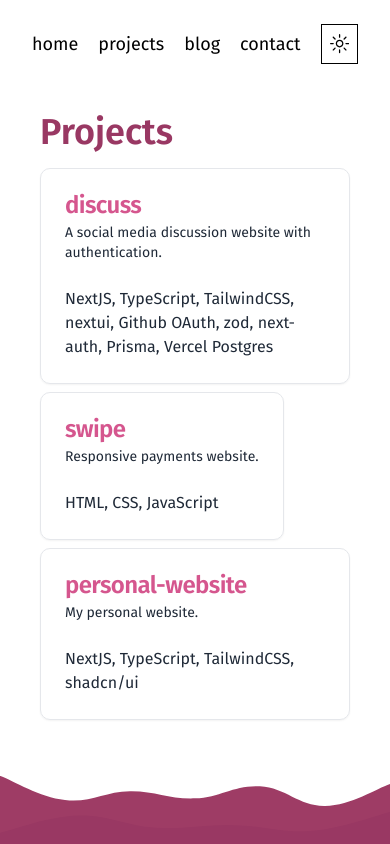
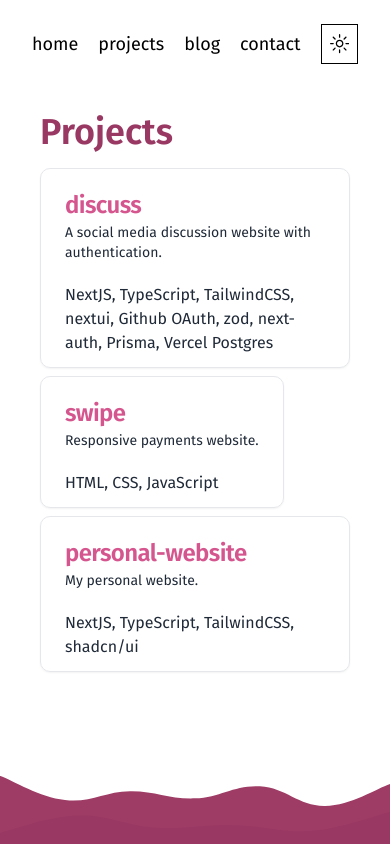
Before and after one commit to florxgomez/personal-website, a Next.js app: page /projects in a window 390 px wide. Built offline with nearby package versions, Linux system fonts and the light colour scheme.

Commit message:
fix responsiveness for projects

```diff
--- a/src/components/Project.tsx
+++ b/src/components/Project.tsx
@@ -20,7 +20,7 @@ export default function Project({
           <CardTitle className="text-primary-dark">{title}</CardTitle>
           <CardDescription>{description}</CardDescription>
         </CardHeader>
-        <CardFooter>
+        <CardFooter className="-mb-3 -mt-1 lg:mb-0 lg:mt-0">
           <p>{stack}</p>
         </CardFooter>
       </Card>
```
